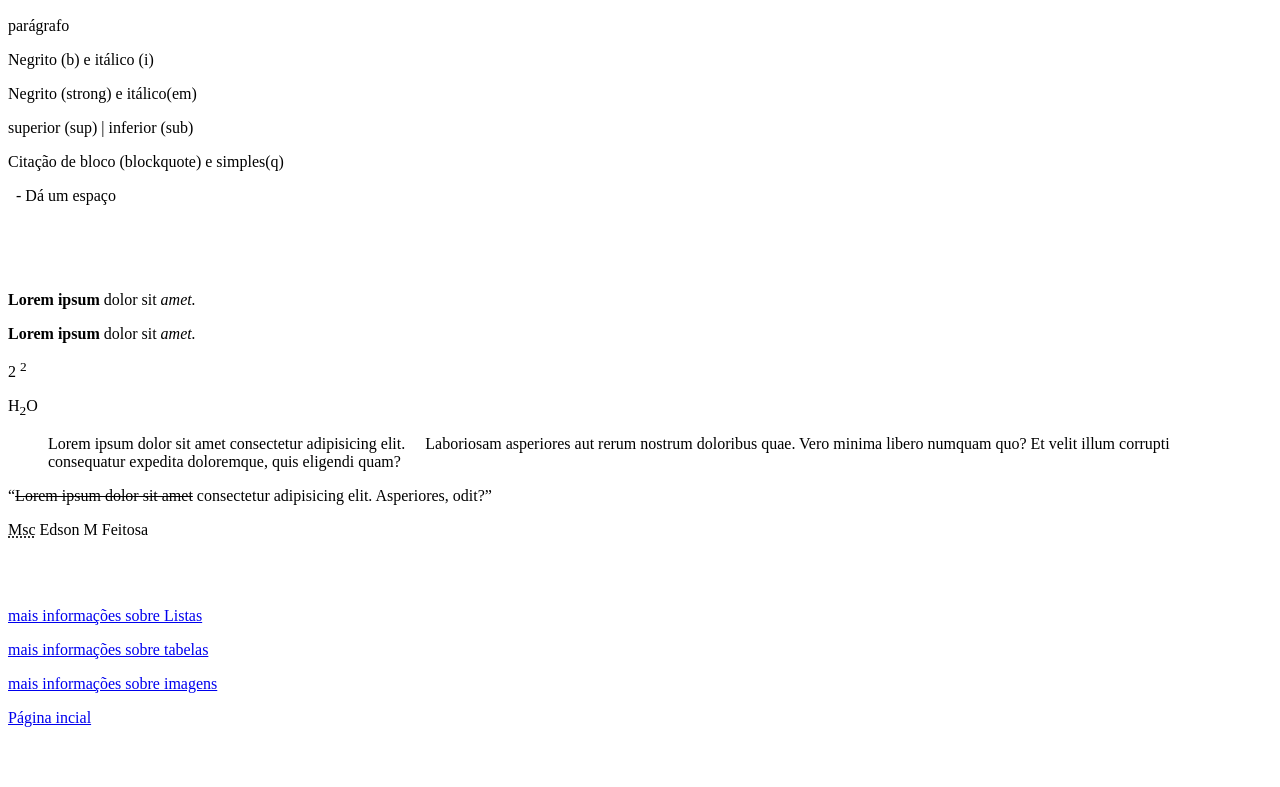
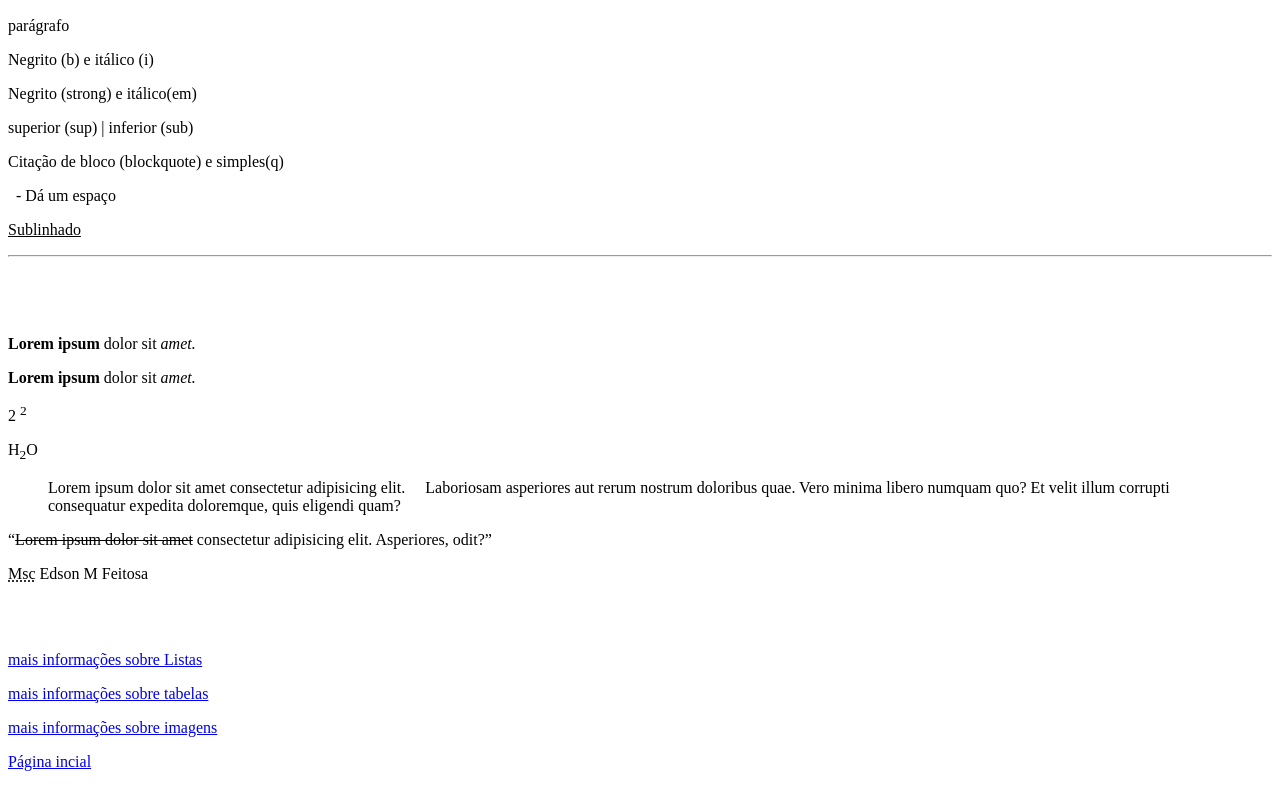
Before and after one commit to edsonmfeitosa/2025_Facens_AS009TSN2, a plain HTML site: page HTML/Aula03/tags.html in a window 1280 px wide. Shown: the part 110-897 px from the top of the page. Before the commit the page ends 853 px from the top, so only its background shows below. Drawn offline with Linux system fonts and the light colour scheme.

Commit message:
tags faltantes - sublinhar e linha de separação

```diff
--- a/HTML/Aula03/tags.html
+++ b/HTML/Aula03/tags.html
@@ -14,7 +14,8 @@
     <p>superior (sup) | inferior (sub)</p>
     <p>Citação de bloco (blockquote) e simples(q)</p>
     <p>&nbsp - Dá um espaço</p>
-
+    <p><u>Sublinhado</u></p>
+    <hr>
     <br/> <br/> <br/>
     <p><b>Lorem ipsum</b> dolor sit <i>amet.</i></p>
     <p><strong>Lorem ipsum</strong> dolor sit <em>amet.</em></p>
```
